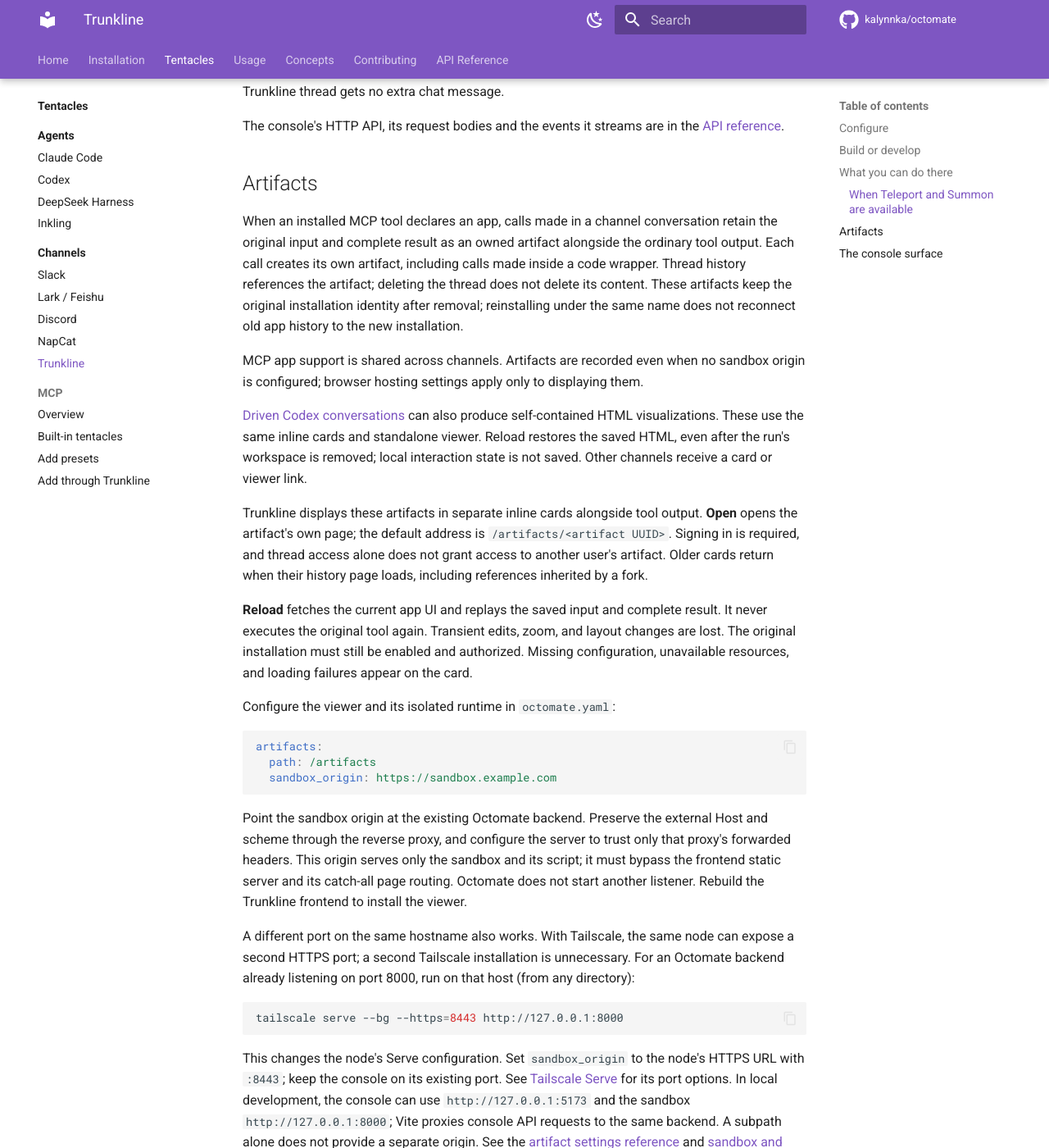
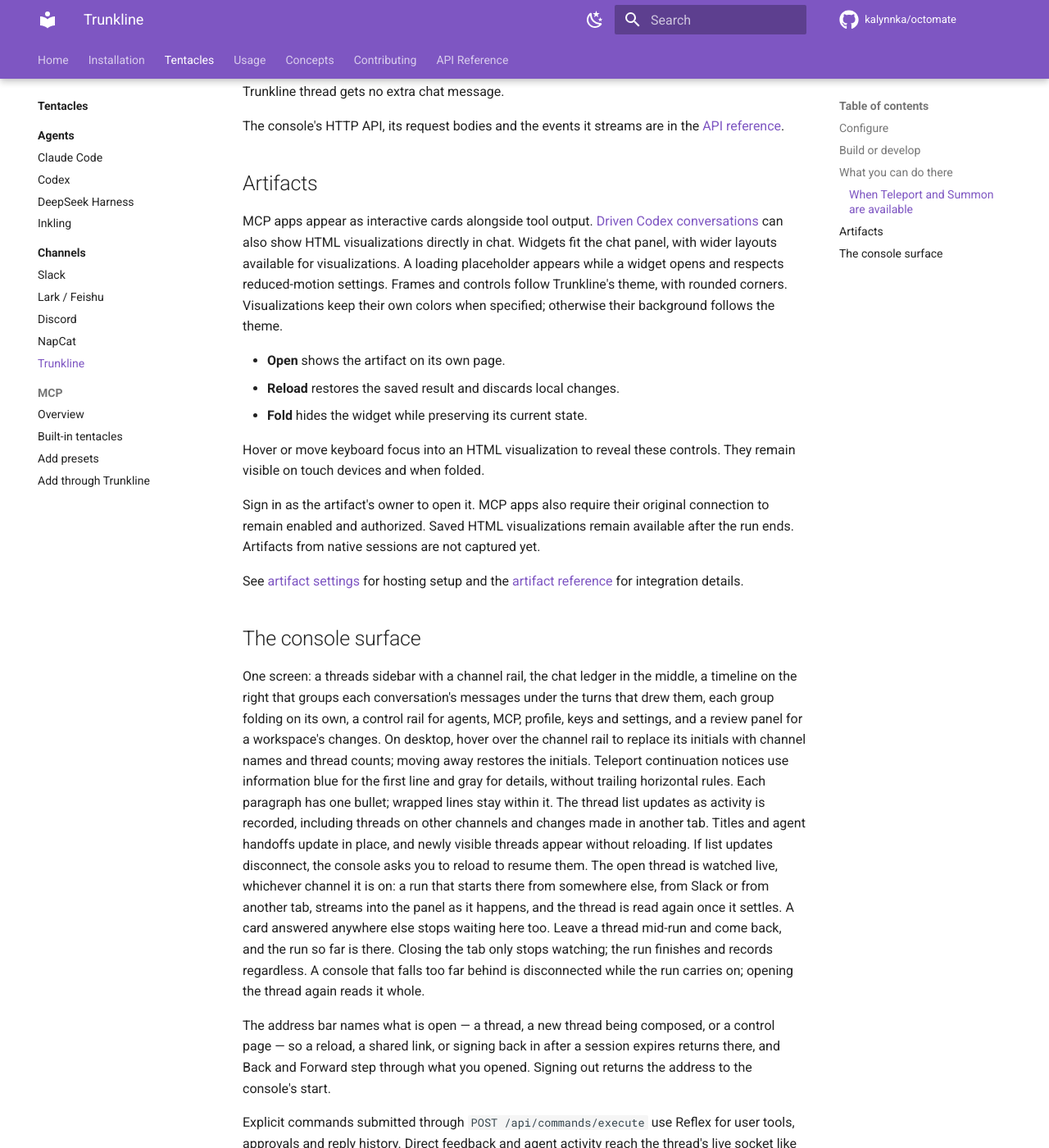
Before and after one commit to kalynnka/octomate, an MkDocs documentation site: the page built from docs/usage/channels/trunkline.md, in a window 1280 px wide and 1400 px high, scrolled down 4965 px. Shown: the whole window at 82% size. Built offline with MkDocs 1.6.1 and Material for MkDocs 9.7.7, drawn with Linux system fonts in a browser that asks for light colours; comment, search, counter and statistics services are not loaded; some of the changed text lies outside the part shown.

Commit message:
feat(artifacts): refine inline widget layout and theming

````diff
--- a/docs/usage/channels/trunkline.md
+++ b/docs/usage/channels/trunkline.md
@@ -235,73 +235,27 @@
 
 ## Artifacts
 
-When an installed MCP tool declares an app, calls made in a channel conversation
-retain the original input and complete result as an owned artifact alongside the
-ordinary tool output. Each call creates its own artifact, including calls made
-inside a code wrapper. Thread history references the artifact; deleting the thread
-does not delete its content. These artifacts keep the original installation
-identity after removal; reinstalling under the same name does not reconnect old
-app history to the new installation.
+MCP apps appear as interactive cards alongside tool output.
+[Driven Codex conversations](../agents/codex.md#html-visualizations) can also show
+HTML visualizations directly in chat. Widgets fit the chat panel, with wider
+layouts available for visualizations. A loading placeholder appears while a widget
+opens and respects reduced-motion settings.
+Frames and controls follow Trunkline's theme, with rounded corners. Visualizations
+keep their own colors when specified; otherwise their background follows the theme.
 
-MCP app support is shared across channels. Artifacts are recorded even when no
-sandbox origin is configured; browser hosting settings apply only to displaying them.
+- **Open** shows the artifact on its own page.
+- **Reload** restores the saved result and discards local changes.
+- **Fold** hides the widget while preserving its current state.
 
-[Driven Codex conversations](../agents/codex.md#html-visualizations) can also produce
-self-contained HTML visualizations. These use the same inline cards and standalone
-viewer. Reload restores the saved HTML, even after the run's workspace is removed;
-local interaction state is not saved. Other channels receive a card or viewer link.
+Hover or move keyboard focus into an HTML visualization to reveal these controls.
+They remain visible on touch devices and when folded.
 
-Trunkline displays these artifacts in separate inline cards alongside tool output.
-**Open** opens the artifact's own page; the default address is
-`/artifacts/<artifact UUID>`. Signing in is required, and thread access alone does
-not grant access to another user's artifact. Older cards return when their history
-page loads, including references inherited by a fork.
+Sign in as the artifact's owner to open it. MCP apps also require their original
+connection to remain enabled and authorized. Saved HTML visualizations remain
+available after the run ends. Artifacts from native sessions are not captured yet.
 
-**Reload** fetches the current app UI and replays the saved input and complete result.
-It never executes the original tool again. Transient edits, zoom, and layout changes
-are lost. The original installation must still be enabled and authorized. Missing
-configuration, unavailable resources, and loading failures appear on the card.
-
-Configure the viewer and its isolated runtime in `octomate.yaml`:
-
-```yaml
-artifacts:
-  path: /artifacts
-  sandbox_origin: https://sandbox.example.com
-```
-
-Point the sandbox origin at the existing Octomate backend. Preserve the external
-Host and scheme through the reverse proxy, and configure the server to trust only
-that proxy's forwarded headers. This origin serves only the sandbox and its script;
-it must bypass the frontend static server and its catch-all page routing. Octomate
-does not start another listener. Rebuild the Trunkline frontend to install the viewer.
-
-A different port on the same hostname also works. With Tailscale, the same node can
-expose a second HTTPS port; a second Tailscale installation is unnecessary. For an
-Octomate backend already listening on port 8000, run on that host (from any directory):
-
-```sh
-tailscale serve --bg --https=8443 http://127.0.0.1:8000
-```
-
-This changes the node's Serve configuration. Set `sandbox_origin` to the node's
-HTTPS URL with `:8443`; keep the console on its existing port. See
-[Tailscale Serve](https://tailscale.com/docs/reference/tailscale-cli/serve) for its
-port options. In local development, the console can use `http://127.0.0.1:5173`
-and the sandbox `http://127.0.0.1:8000`; Vite proxies console API requests to the
-same backend. A subpath alone does not provide a separate origin. See the
-[artifact settings reference](../../api/config/artifacts.md) and
-[sandbox and loading contracts](../../api/mcp/artifacts.md).
-
-Apps receive the console theme and container dimensions. They start at 480 pixels
-high and can request up to 1,000 pixels. Browser permissions, fullscreen, downloads,
-app-initiated tool calls, resource reads, messages, and model-context updates are
-unsupported. Apps whose declared resource policy includes the console hostname
-cannot load. Calls from native terminal sessions are not recorded as artifacts;
-capturing generated HTML from those sessions and saving edits are not yet available.
-The recording and availability contracts are in the
-[MCP manager reference](../../api/managers/mcp.md) and
-[artifact schemas](../../api/schemas/resources.md#octomate.schemas.artifacts).
+See [artifact settings](../../api/config/artifacts.md) for hosting setup and the
+[artifact reference](../../api/mcp/artifacts.md) for integration details.
 
 ## The console surface
 
````
Also changed, not shown: docs/usage/agents/codex.md (+9 -12 lines), octomate/static/artifacts/sandbox.js (+8 -2 lines), trunkline/src/features/artifacts/artifacts.css (+28 -6 lines), 11 other files.
